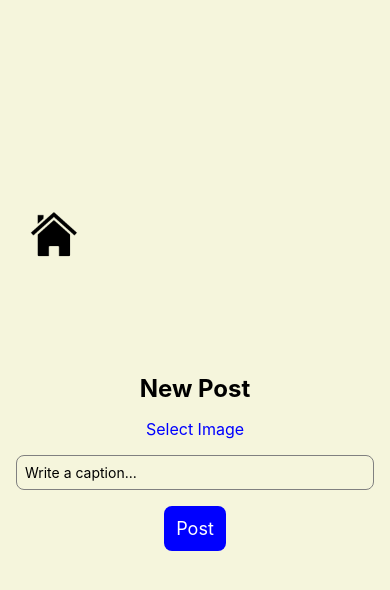
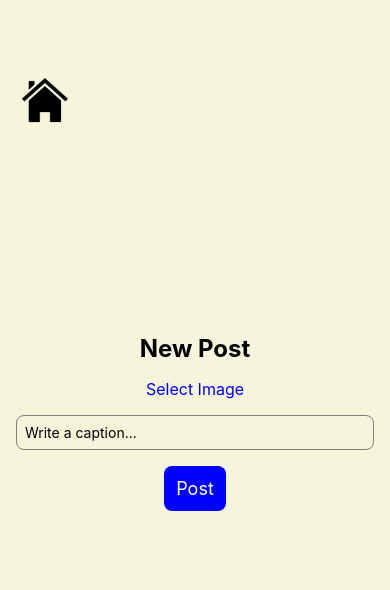
Before and after one commit to ArloFyor/FinalSparksAid, a React Native app: screen / in a window 390 px wide. Shown: the top 590 px of the page. Built offline with nearby package versions, Linux system fonts and the light colour scheme.

Commit message:
Updated NewPostScreen 2

```diff
--- a/screens/NewPostScreen.js
+++ b/screens/NewPostScreen.js
@@ -1,5 +1,5 @@
 import React, { useState } from 'react';
-import { View, Text, Image, TextInput, TouchableOpacity, StyleSheet } from 'react-native';
+import { View, Text, Image, TextInput, TouchableOpacity, StyleSheet, KeyboardAvoidingView } from 'react-native';
 import * as ImagePicker from 'expo-image-picker';
 
 const NewPostScreen = () => {
@@ -33,9 +33,9 @@ const NewPostScreen = () => {
   return (
     <View style={styles.container}>
       {/* Button positioned at the top left */}
-      <TouchableOpacity style={styles.homeButtonContainer} onPress={() => console.log('Home Button Pressed')}>
-        <Image style={styles.homeButton} source={require('../assets/Buttons/Home_Button.png')} />
-      </TouchableOpacity>
+        <TouchableOpacity style={styles.homeButtonContainer} onPress={() => console.log('Home Button Pressed')}>
+          <Image style={styles.homeButton} source={require('../assets/Buttons/Home_Button.png')} />
+        </TouchableOpacity>
 
       <Text style={styles.title}>New Post</Text>
 
@@ -103,7 +103,9 @@ const styles = StyleSheet.create({
   },
   homeButtonContainer: {
     alignSelf: 'flex-start',
-    bottom: 100
+    position: 'absolute',
+    top: 60,
+    left: 7
   },
 
   homeButton: {
```
